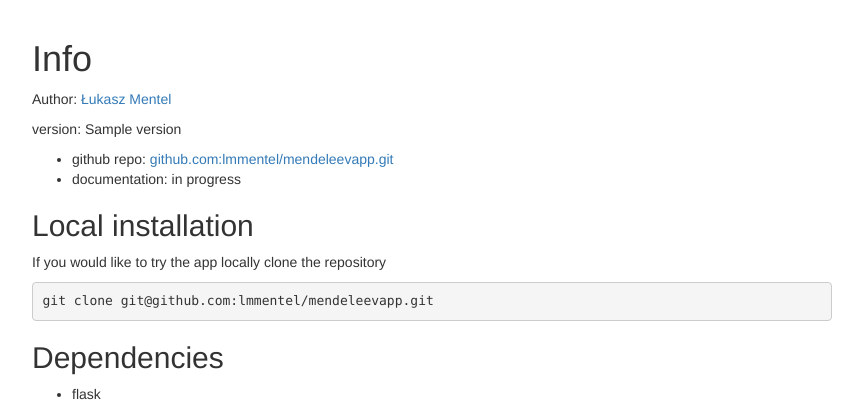
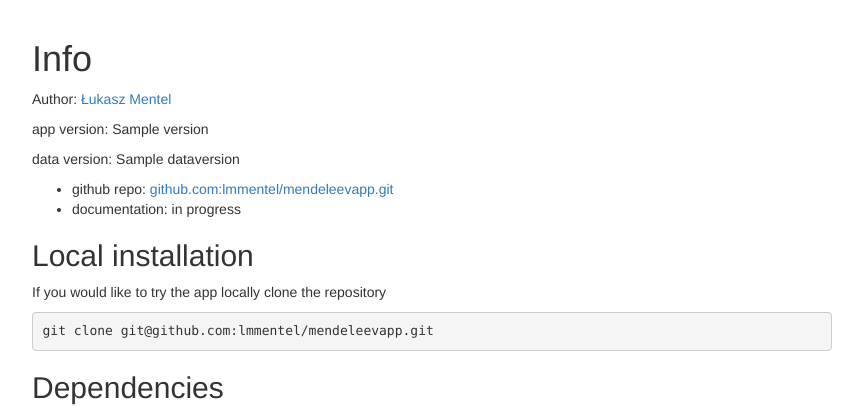
Before and after one commit to lmmentel/mendeleevapp, a Flask app: template app/templates/info.html in a window 1280 px wide. Shown: the part 51-458 px from the top of the page, without its empty margins (208-1071 px from the left). Run offline with Flask 2, Linux system fonts and the light colour scheme; the template is opened without the code that fills it: most values are stand-ins (such as "Sample title", 1, 10 or a date in 2020); parts of the project's set-up code (start-up, migrations or seed data) failed here and were passed over; some libraries are stand-ins or nearby versions.

Commit message:
added version of mendeleev

```diff
--- a/app/templates/info.html
+++ b/app/templates/info.html
@@ -7,7 +7,8 @@
         <h1>Info</h1>
 
         <p> Author: <a href="http://www.lukaszmentel.com">Łukasz Mentel</a></p>
-        <p> version: {{ version }} </p>
+        <p> app version: {{ version }} </p>
+        <p> data version: {{ dataversion }} </p>
 
         <ul>
           <li>github repo: <a href="http://github.com/lmmentel/mendeleevapp">github.com:lmmentel/mendeleevapp.git</a></li>
```
